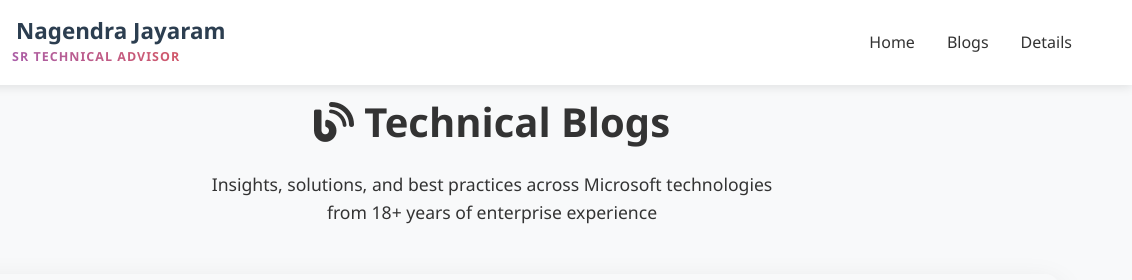
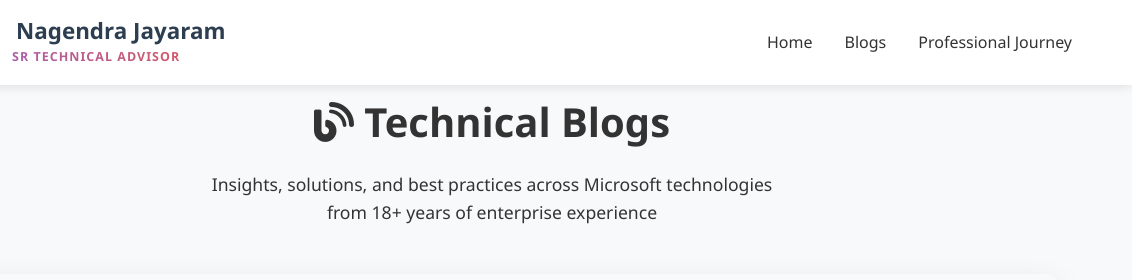
Before and after one commit to nagendrajayaram/it-engineer-portfolio, a plain HTML site: page blogs.html in a window 1280 px wide. Shown: the top 280 px of the page, 148-1280 px from the left. Drawn offline with Linux system fonts and the light colour scheme.

Commit message:
Portfolio restructure: Update blogs.html

```diff
--- a/blogs.html
+++ b/blogs.html
@@ -256,7 +256,7 @@
                     <a href="blogs.html" class="nav-link active">Blogs</a>
                 </li>
                 <li class="nav-item">
-                    <a href="details.html" class="nav-link">Details</a>
+                    <a href="myjourney.html" class="nav-link">Professional Journey</a>
                 </li>
             </ul>
             <div class="hamburger">
```
